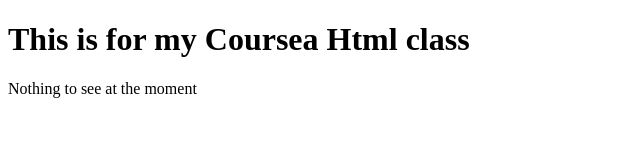
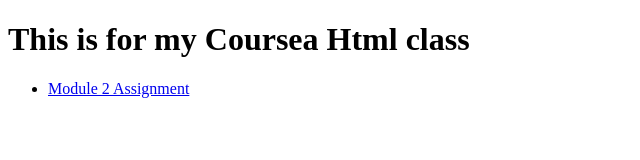
Before and after one commit to jazcapricorn91/coursera-test, a plain HTML site: page index.html in a window 1280 px wide. Shown: the whole page, without its empty margins (0-640 px from the left). Drawn offline with Linux system fonts and the light colour scheme.

Commit message:
Update index.html

```diff
--- a/index.html
+++ b/index.html
@@ -6,7 +6,9 @@
 
 <body>
 <H1>This is for my Coursea Html class</H1>
-  <p>Nothing to see at the moment</p>
+<ul>
+  <li><a href = "https://jazcapricorn91.github.io/coursera-test/module2-solution/index.html">Module 2 Assignment </a></li>
+</ul>
 </body>
 
 </html>
```
